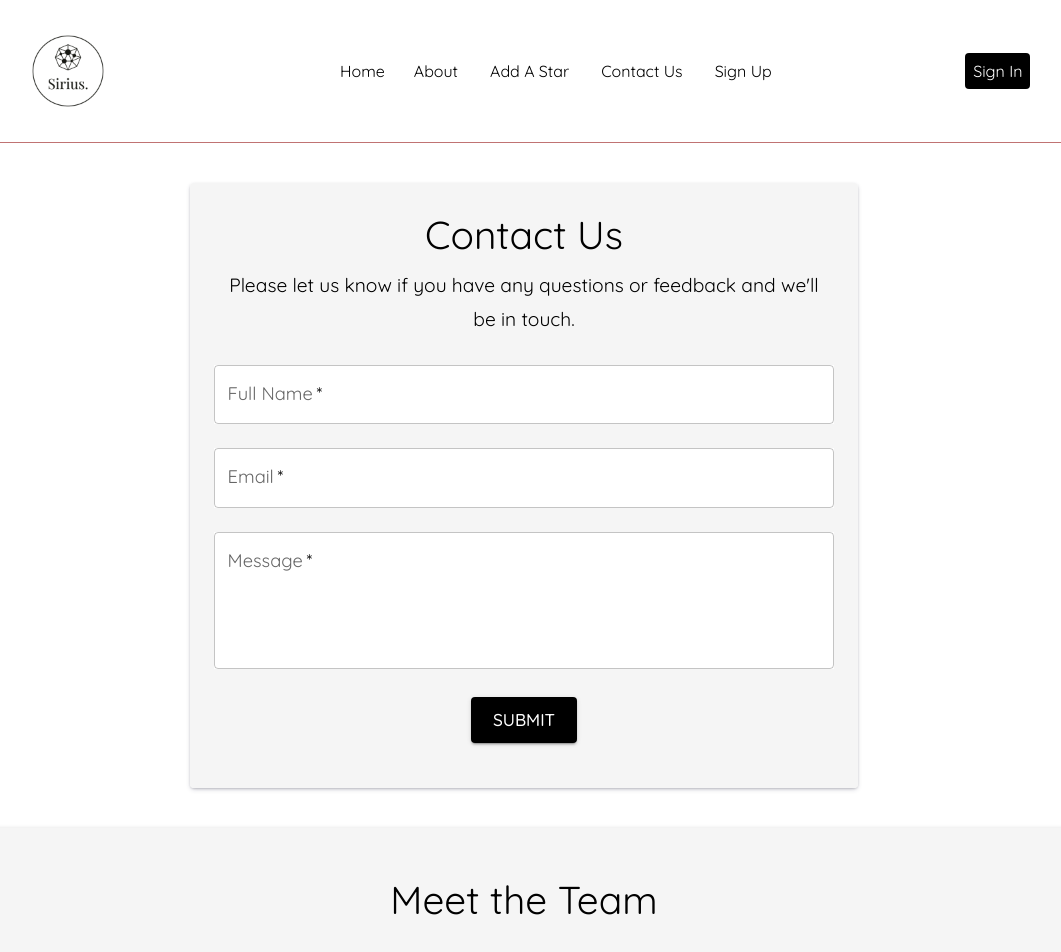
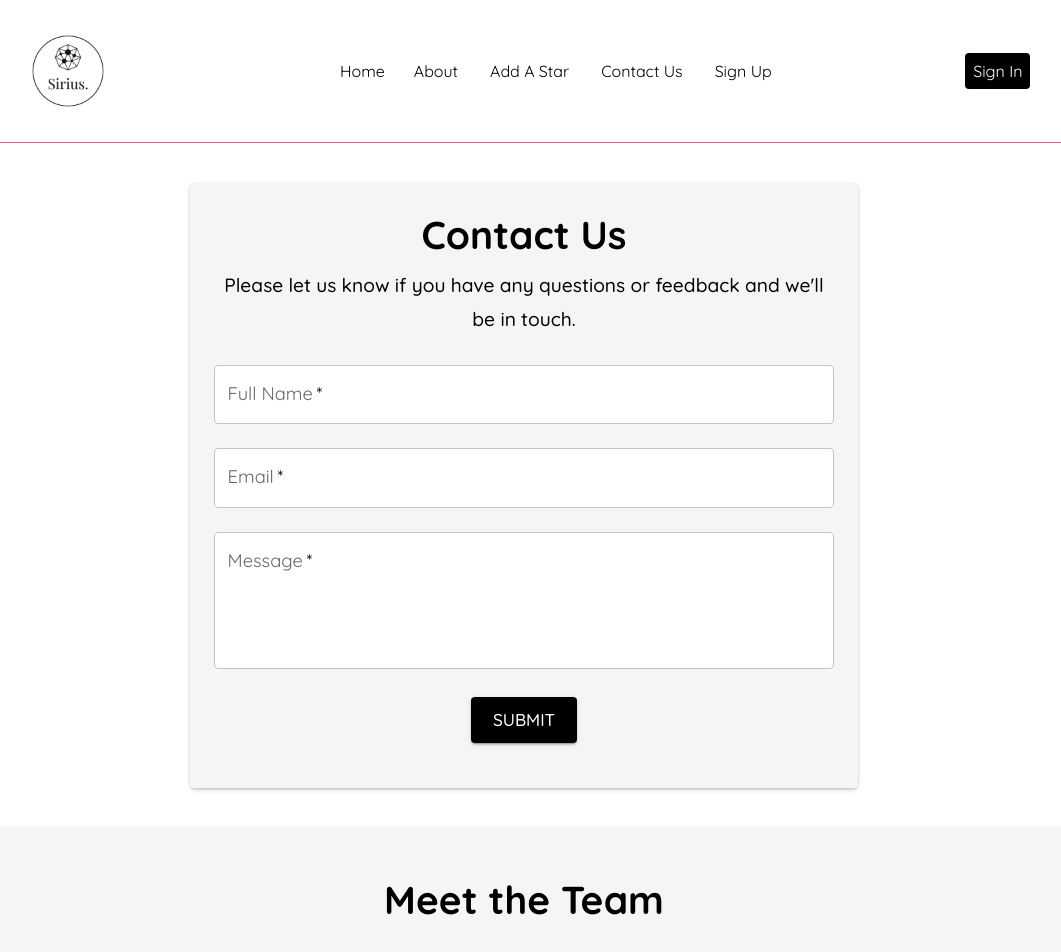
Before and after one commit to smkamaldar/wm3-sirius, a React (Create React App) app in the folder client/: page /Contact in a window 1280 px wide. Shown: the top 952 px of the page, without its empty margins (116-1177 px from the left). Built offline with nearby package versions, Linux system fonts and the light colour scheme.

Commit message:
FontWeight Added to Contact Page

```diff
--- a/client/src/pages/Contact/Contact.js
+++ b/client/src/pages/Contact/Contact.js
@@ -88,6 +88,7 @@ export const Contact = () => {
 								className="contact-title"
 								variant="h4"
 								color="black"
+								fontWeight={700}
 								sx={{ padding: "0.3rem" }}
 							>
 								Contact Us
@@ -96,6 +97,7 @@ export const Contact = () => {
 								className="contact-subtitle"
 								variant="subtitle1"
 								color="black"
+								fontWeight={500}
 								sx={{ padding: "0.3rem", fontSize: "1.2rem" }}
 							>
 								Please let us know if you have any questions or feedback and
@@ -164,7 +166,7 @@ export const Contact = () => {
 				component="section"
 				className="section-4 contact-section contact-section-2"
 			>
-				<Typography variant="h4" className="section-title" color="black">
+				<Typography variant="h4" className="section-title" color="black" fontWeight={700}>
 					Meet the Team
 				</Typography>
 
```
